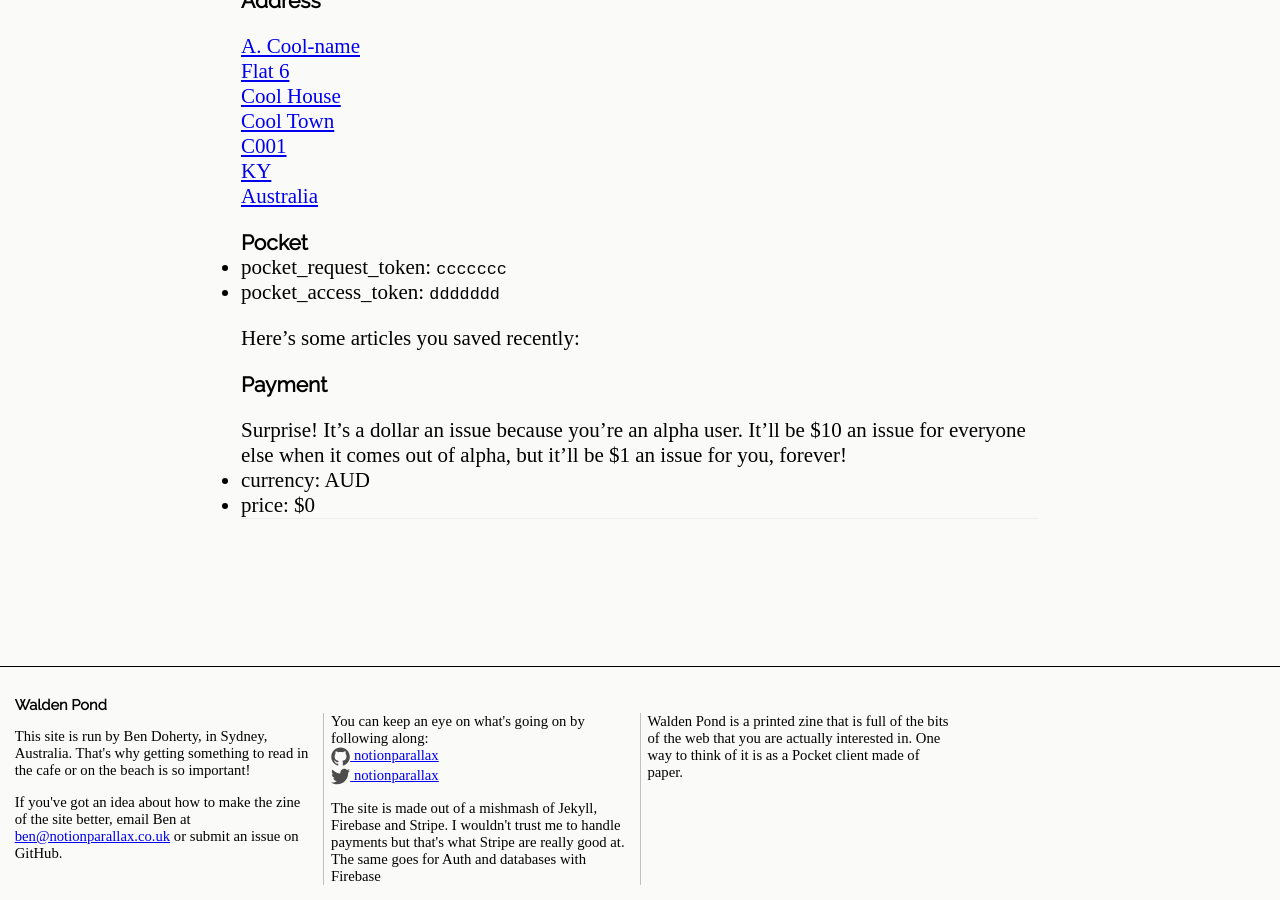
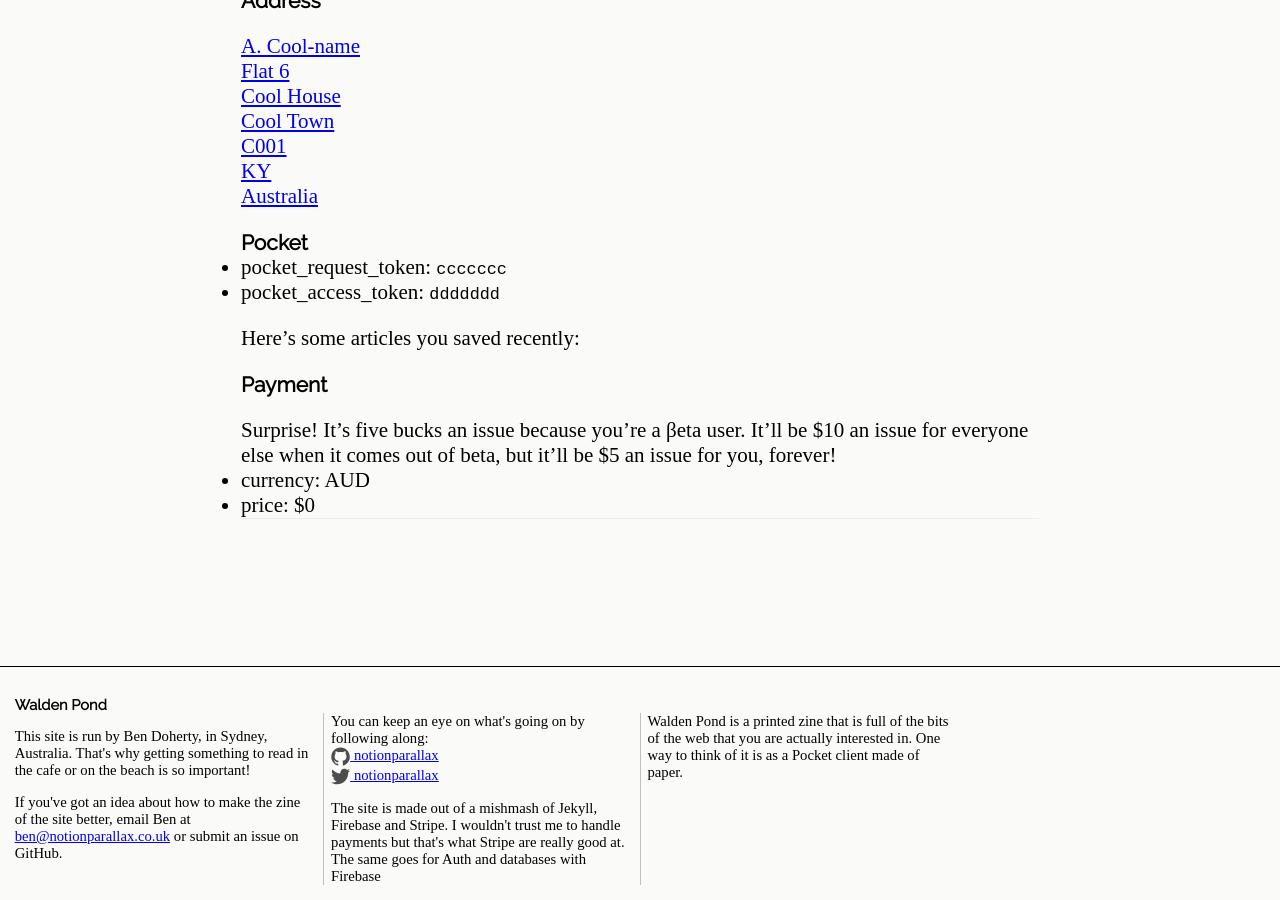
Before and after one commit to notionparallax/wp2frontEnd, a Jekyll site: the page built from home.md, in a window 1280 px wide and 900 px high, scrolled down 870 px. Built offline with Jekyll 4.4.1, drawn with Linux system fonts in a browser that asks for light colours; some web fonts are replaced; comment, search, counter and statistics services are not loaded; some of the changed text lies outside the part shown.

Commit message:
Move to beta pricing

```diff
--- a/_includes/debug-data.md
+++ b/_includes/debug-data.md
@@ -42,8 +42,8 @@
 
 ## Payment
 
-Surprise! It's a dollar an issue because you're an alpha user. It'll be $10 an
-issue for everyone else when it comes out of alpha, but it'll be $1 an issue
+Surprise! It's five bucks an issue because you're a βeta user. It'll be $10 an
+issue for everyone else when it comes out of beta, but it'll be \$5 an issue
 for you, forever!
 
 - currency: <span class="currency">AUD</span>
--- a/home.md
+++ b/home.md
@@ -10,7 +10,7 @@
 
 <div class="onboarding-flow">
 
-Because you are a dearly beloved 🦙 alpha tester ⚗ the subscription is only \$1AUD, and for you, that's for as long as this thing keeps going.
+Because you are a dearly beloved βeta tester the subscription is only \$5AUD, and for you, that's for as long as this thing keeps going.
 
 Before we can send you anything, we need a few things from you:
 
```
